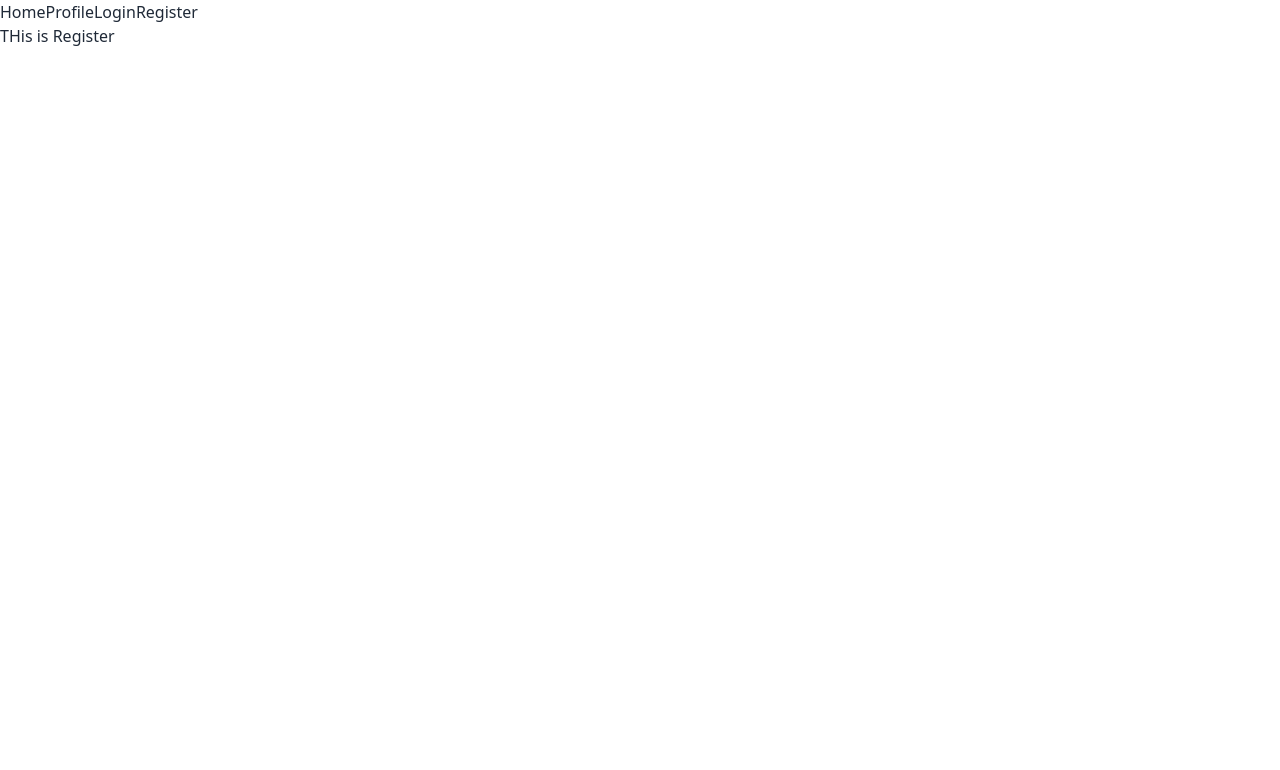
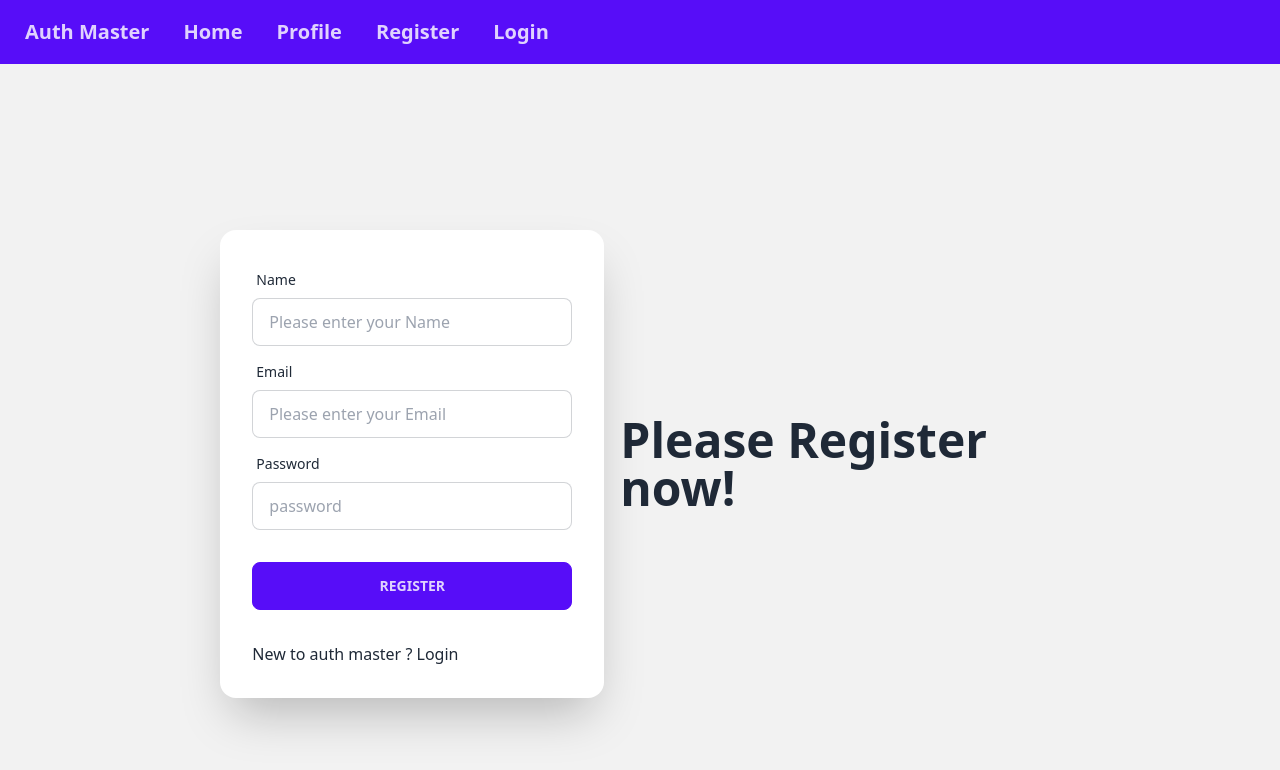
Before and after one commit to mhmsohel7/auth-firebase-context-tailwind, a React (Vite) app: page /register in a window 1280 px wide. Shown: the top 770 px of the page. Built offline with nearby package versions, Linux system fonts and the light colour scheme.

Commit message:
form-login_register-Authproviders initialize

```diff
--- a/src/components/Header.jsx
+++ b/src/components/Header.jsx
@@ -3,10 +3,21 @@ import { Link } from "react-router-dom";
 const Header = () => {
   return (
     <div>
-      <Link to="/">Home</Link>
-      <Link to="/profile">Profile</Link>
-      <Link to="/login">Login</Link>
-      <Link to="/register">Register</Link>
+      <div className="navbar bg-primary text-primary-content">
+        <a className="btn btn-ghost normal-case text-xl">Auth Master</a>
+        <Link className="btn btn-ghost normal-case text-xl" to="/">
+          Home
+        </Link>
+        <Link className="btn btn-ghost normal-case text-xl" to="/profile">
+          Profile
+        </Link>
+        <Link className="btn btn-ghost normal-case text-xl" to="/register">
+          Register
+        </Link>
+        <Link className="btn btn-ghost normal-case text-xl" to="/login">
+          Login
+        </Link>
+      </div>
     </div>
   );
 };
--- a/src/components/Login.jsx
+++ b/src/components/Login.jsx
@@ -1,10 +1,58 @@
-import React from "react";
+const Login = () => {
+  const handleLogin = (e) => {
+    e.preventDefault();
 
-const Login = () => {
+    const form = e.target;
+    const email = form.email.value;
+    const password = form.password.value;
+    console.log(email, password);
+  };
   return (
-    <div>
-      <h1>THis is login</h1>
-    </div>
+    <>
+      <div className="hero min-h-screen bg-base-200">
+        <div className="hero-content flex-col lg:flex-row-reverse">
+          <div className="text-center lg:text-left">
+            <h1 className="text-5xl font-bold">Please Login now!</h1>
+          </div>
+          <div className="card flex-shrink-0 w-full max-w-sm shadow-2xl bg-base-100">
+            <form onSubmit={handleLogin} className="card-body">
+              <div className="form-control">
+                <label className="label">
+                  <span className="label-text">Email</span>
+                </label>
+                <input
+                  type="email"
+                  name="email"
+                  placeholder="Please enter your Email"
+                  className="input input-bordered"
+                  required
+                />
+              </div>
+              <div className="form-control">
+                <label className="label">
+                  <span className="label-text">Password</span>
+                </label>
+                <input
+                  type="password"
+                  name="password"
+                  placeholder="password"
+                  className="input input-bordered"
+                  required
+                />
+                <label className="label">
+                  <a href="#" className="label-text-alt link link-hover">
+                    Forgot password?
+                  </a>
+                </label>
+              </div>
+              <div className="form-control mt-6">
+                <button className="btn btn-primary">Login</button>
+              </div>
+            </form>
+          </div>
+        </div>
+      </div>
+    </>
   );
 };
 
--- /dev/null
+++ b/src/components/Provider/Authproviders.jsx
@@ -0,0 +1,14 @@
+import { createContext } from "react";
+import { getAuth } from "firebase/auth";
+import app from "../../firebase/firebase.config";
+
+export const AuthContext = createContext(null);
+const auth = getAuth(app);
+const Authproviders = ({ children }) => {
+  const authInfo = {};
+  return (
+    <AuthContext.Provider value={authInfo}>{children}</AuthContext.Provider>
+  );
+};
+
+export default Authproviders;
--- a/src/components/Register.jsx
+++ b/src/components/Register.jsx
@@ -1,10 +1,76 @@
-import React from "react";
+import { Link } from "react-router-dom";
 
 const Register = () => {
+  const handleRegister = (e) => {
+    e.preventDefault();
+
+    const form = e.target;
+    const email = form.email.value;
+    const password = form.password.value;
+    console.log(email, password);
+  };
+
   return (
-    <div>
-      <h1>THis is Register</h1>
-    </div>
+    <>
+      <div className="hero min-h-screen bg-base-200">
+        <div className="hero-content flex-col lg:flex-row-reverse">
+          <div className="text-center lg:text-left">
+            <h1 className="text-5xl font-bold">Please Register now!</h1>
+          </div>
+          <div className="card flex-shrink-0 w-full max-w-sm shadow-2xl bg-base-100">
+            <form onSubmit={handleRegister} className="card-body">
+              <div className="form-control">
+                <label className="label">
+                  <span className="label-text">Name</span>
+                </label>
+                <input
+                  type="name"
+                  name="name"
+                  placeholder="Please enter your Name"
+                  className="input input-bordered"
+                  required
+                />
+              </div>
+              <div className="form-control">
+                <label className="label">
+                  <span className="label-text">Email</span>
+                </label>
+                <input
+                  type="email"
+                  name="email"
+                  placeholder="Please enter your Email"
+                  className="input input-bordered"
+                  required
+                />
+              </div>
+              <div className="form-control">
+                <label className="label">
+                  <span className="label-text">Password</span>
+                </label>
+                <input
+                  type="password"
+                  name="password"
+                  placeholder="password"
+                  className="input input-bordered"
+                  required
+                />
+              </div>
+              <div className="form-control mt-6">
+                <button className="btn btn-primary">Register</button>
+              </div>
+              <div className="form-control mt-6">
+                <p>
+                  New to auth master ?{" "}
+                  <Link className="hover:text-blue-600" to="/login">
+                    Login
+                  </Link>
+                </p>
+              </div>
+            </form>
+          </div>
+        </div>
+      </div>
+    </>
   );
 };
 
--- /dev/null
+++ b/src/firebase/firebase.config.js
@@ -0,0 +1,18 @@
+// Import the functions you need from the SDKs you need
+import { initializeApp } from "firebase/app";
+// TODO: Add SDKs for Firebase products that you want to use
+// https://firebase.google.com/docs/web/setup#available-libraries
+
+// Your web app's Firebase configuration
+const firebaseConfig = {
+  apiKey: "AIzaSyA_8AjA_t2Yuvt_6NJMYsEkbOjt56XFEV0",
+  authDomain: "auth-firebase-context-ta-c781d.firebaseapp.com",
+  projectId: "auth-firebase-context-ta-c781d",
+  storageBucket: "auth-firebase-context-ta-c781d.appspot.com",
+  messagingSenderId: "342075899959",
+  appId: "1:342075899959:web:c01f8bab84a2d8e3fb3fb2",
+};
+
+// Initialize Firebase
+const app = initializeApp(firebaseConfig);
+export default app;
--- a/src/main.jsx
+++ b/src/main.jsx
@@ -6,6 +6,7 @@ import Layout from "./layout/Layout";
 import Home from "./components/Home";
 import Login from "./components/Login";
 import Register from "./components/Register";
+import Authproviders from "./components/Provider/Authproviders";
 
 const router = createBrowserRouter([
   {
@@ -30,6 +31,8 @@ const router = createBrowserRouter([
 
 ReactDOM.createRoot(document.getElementById("root")).render(
   <React.StrictMode>
-    <RouterProvider router={router} />
+    <Authproviders>
+      <RouterProvider router={router} />
+    </Authproviders>
   </React.StrictMode>
 );
```
